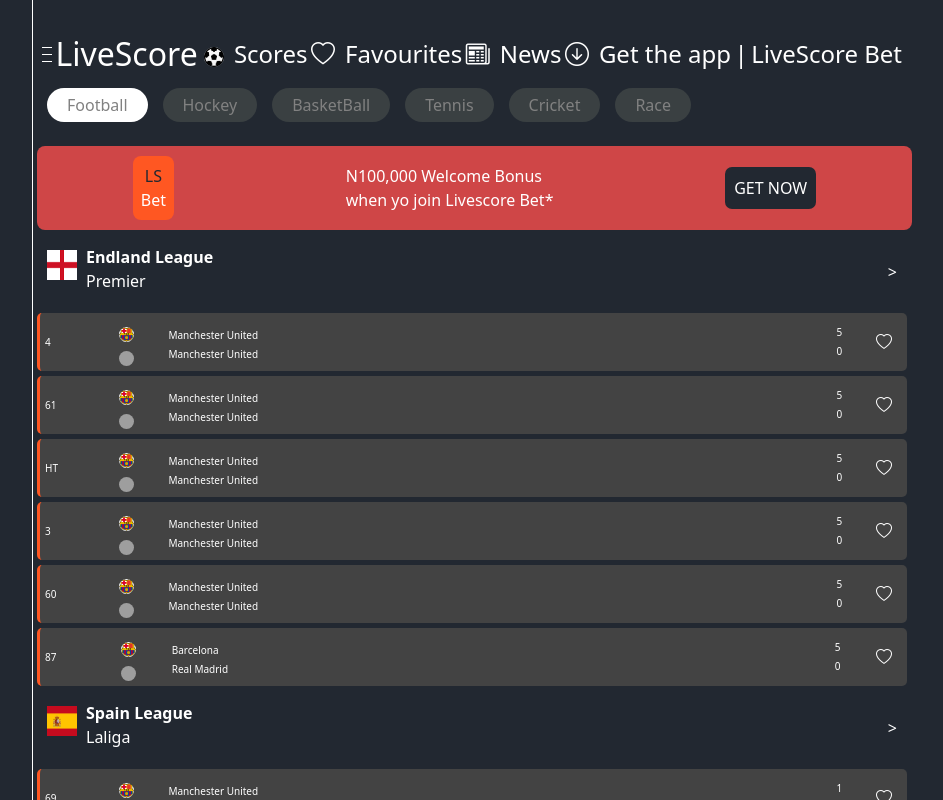
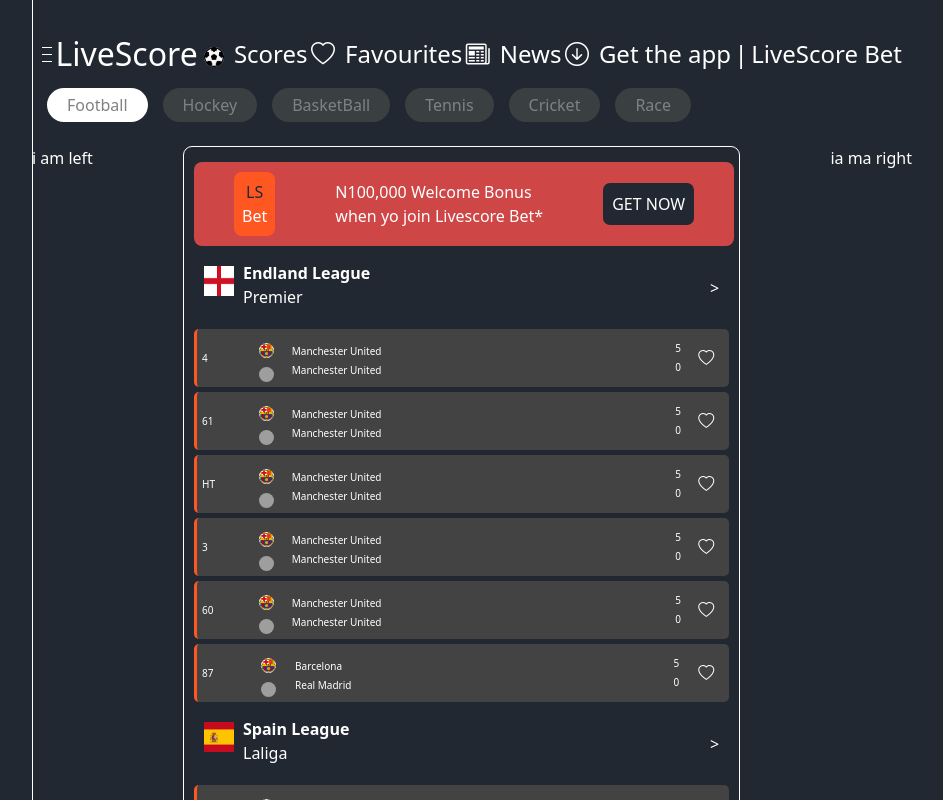
Before and after one commit to AnasMaimalee/livescore, a Vue app: page / in a window 1280 px wide. Shown: the top 800 px of the page, without its empty margins (168-1111 px from the left). Built offline with nearby package versions, Linux system fonts and the light colour scheme; grey boxes are pictures that could not be loaded.

Commit message:
mobile view

```diff
--- a/src/App.vue
+++ b/src/App.vue
@@ -86,7 +86,13 @@
             <a href="">Cricket</a>
             <a href="">Race</a>
          </div>
-<br>
+<br>     <div class="main-body">
+            <div class="left">
+
+              i am left
+            </div>
+            <div class="center">
+              <!-- center  -->
           <!-- betadvert  -->
           <div class="bet-advert">
             <div class="ls-bet">
@@ -117,6 +123,12 @@
 
           </nigeria>
         </div>
+
+            </div>
+            <div class="right">
+              ia ma right
+            </div>
+         </div>
 
         <task></task>
           <!-- footer  -->
@@ -280,8 +292,21 @@
           font-size: xx-large;
 
          }
+         /* main body  */
+         .main-body{
+          display: flex;
+          justify-content: space-between;
+         }
+         .main-body>:nth-child(2){
+          flex-grow: 0.5;
+          padding: 15px 5px;
+          border-radius: 9px;
+          border: 1px solid #fff;
+         }
+
          .ball-score>:first-child, .favourites>:first-child, .news>:first-child, .get-app>:first-child{
           margin-right: 10px;
+          align-items: center;
          }
 
          .ball-score img{
@@ -376,6 +401,9 @@
           border-radius: 5px;
           border-left: 3px solid  #ff5722;
           margin-top: 5px;
+         }
+         .matches:hover{
+          background-color: #1d2427;
          }
          .time{
           font-size: x-small;
@@ -476,6 +504,17 @@
           .laptop-header{
             display: none;
           }
+          .main-body>:nth-child(2){
+            padding: 0px 0px;
+            border: none;
+            width: 100%;
+          }
+          .main-body>:first-child{
+            display: none;
+          }
+          .main-body>:last-child{
+            display: none;
+          }
 
       }
        </style>
--- a/src/components/England.vue
+++ b/src/components/England.vue
@@ -163,7 +163,8 @@
                   </div>
                 </div>
                 <!-- 6th  -->
-                <div class="matches">
+                <a href="">
+                    <div class="matches">
                   <div class="time">
                     87
                   </div>
@@ -191,6 +192,7 @@
                     <i class="bi bi-heart"></i>
                   </div>
                 </div>
+                </a>
 
 
               </div>
```
